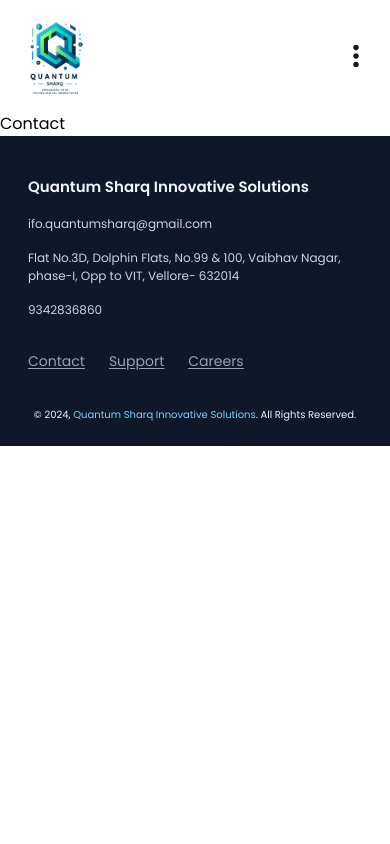
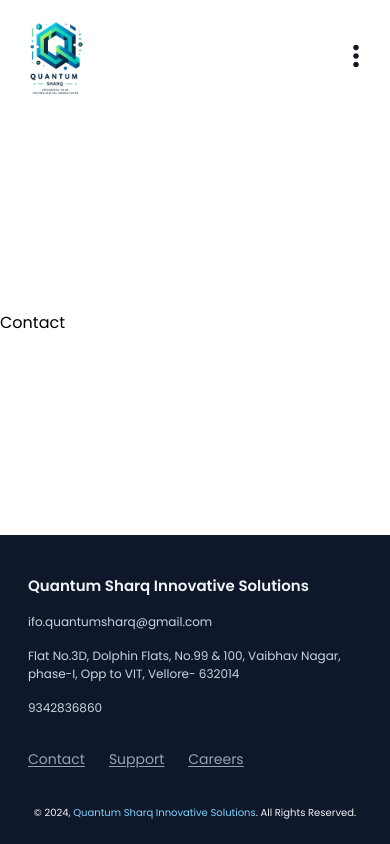
Before and after one commit to svivek19/office-website, a React (Vite) app: page /contact in a window 390 px wide. Built offline with nearby package versions, Linux system fonts and the light colour scheme.

Commit message:
fix: footer responsive

```diff
--- a/src/App.jsx
+++ b/src/App.jsx
@@ -9,6 +9,7 @@
 const App = () => {
   return (
     <Router>
+      <div className="flex flex-col justify-between h-screen">
         <Navbar />
         <Routes>
           <Route path="/" element={<Home />} />
@@ -16,6 +17,7 @@
           <Route path="/contact" element={<Contact />} />
         </Routes>
         <Footer />
+      </div>
     </Router>
   );
 };
```
Lines whose indentation alone changed are shown as unchanged.
